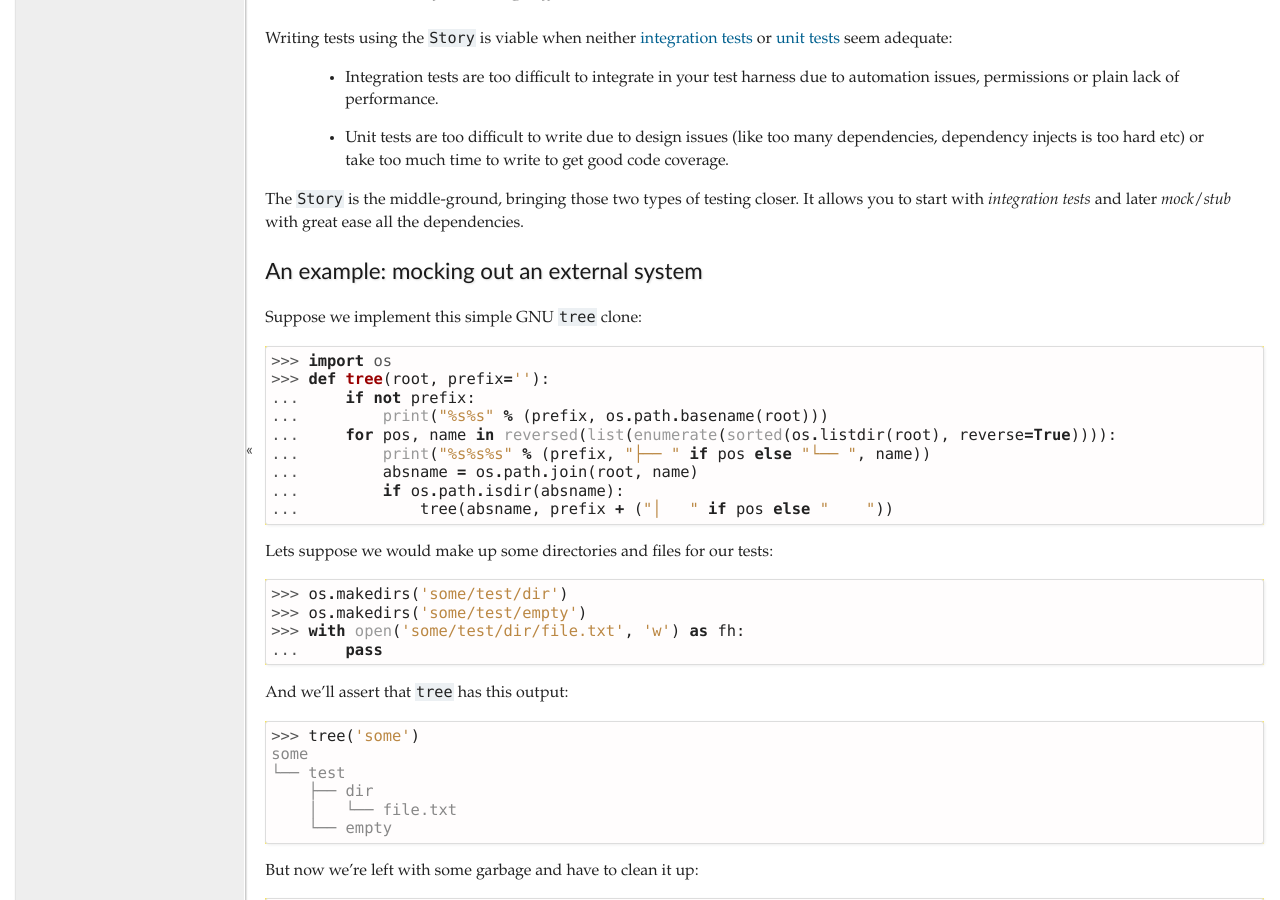
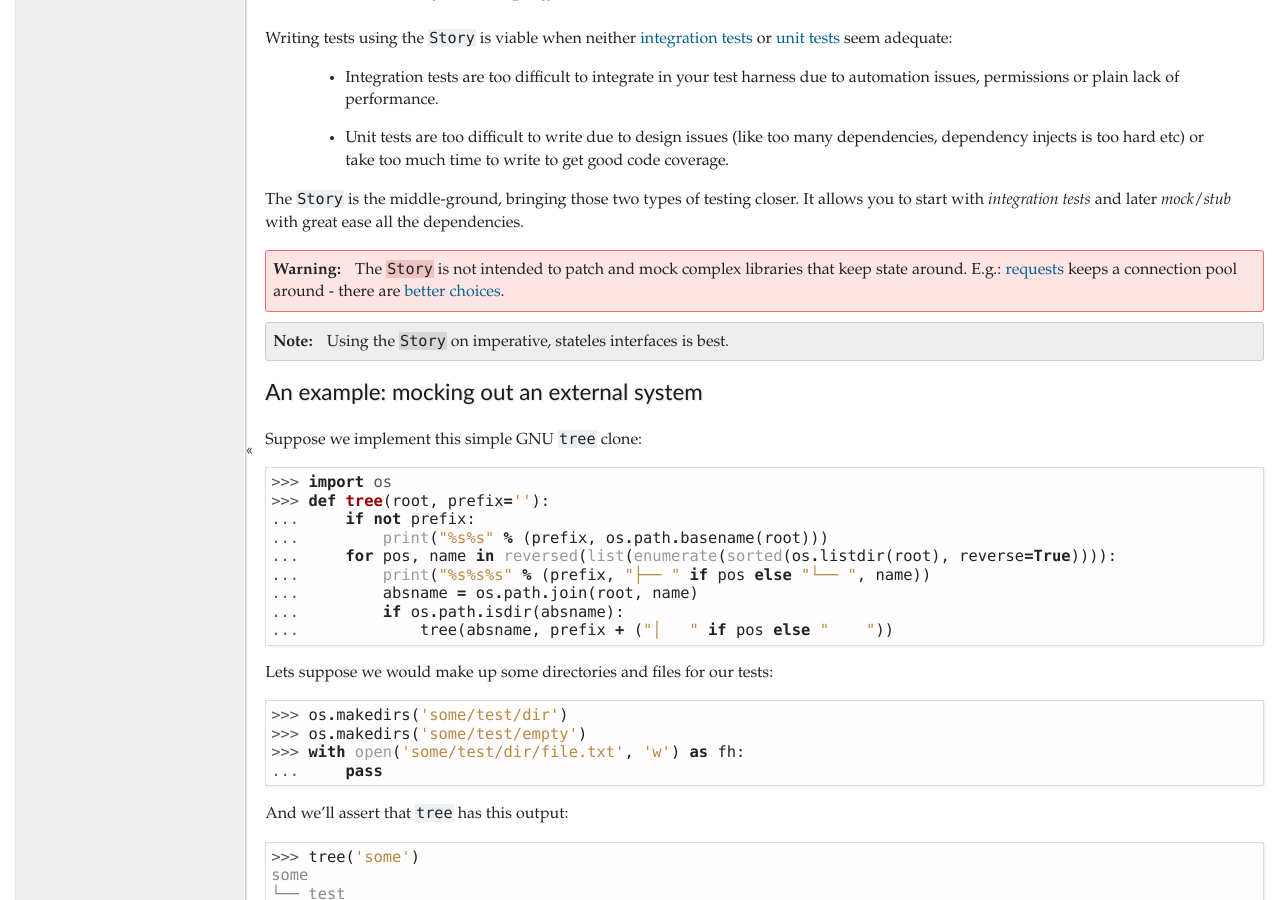
Before and after one commit to ionelmc/python-aspectlib, a Sphinx documentation site: the page built from docs/testing.rst, in a window 1280 px wide and 900 px high, scrolled down 931 px. Built offline with Sphinx 7.4.7, drawn with Linux system fonts in a browser that asks for light colours.

Commit message:
Added some more notes.

```diff
--- a/docs/testing.rst
+++ b/docs/testing.rst
@@ -58,6 +58,16 @@ adequate:
 
 The :obj:`Story <aspectlib.test.Story>` is the middle-ground, bringing those two types of testing closer. It allows you
 to start with `integration tests` and later `mock`/`stub` with great ease all the dependencies.
+
+.. warning::
+
+    The :obj:`Story <aspectlib.test.Story>` is not intended to patch and mock complex libraries that keep state around.
+    E.g.: `requests <https://pypi.python.org/pypi/requests>`_ keeps a connection pool around - there are `better
+    <https://pypi.python.org/pypi/httmock>`_ `choices <https://pypi.python.org/pypi/requests-testadapter>`_.
+
+.. note::
+
+    Using the :obj:`Story <aspectlib.test.Story>` on imperative, stateles interfaces is best.
 
 An example: mocking out an external system
 ------------------------------------------
```
